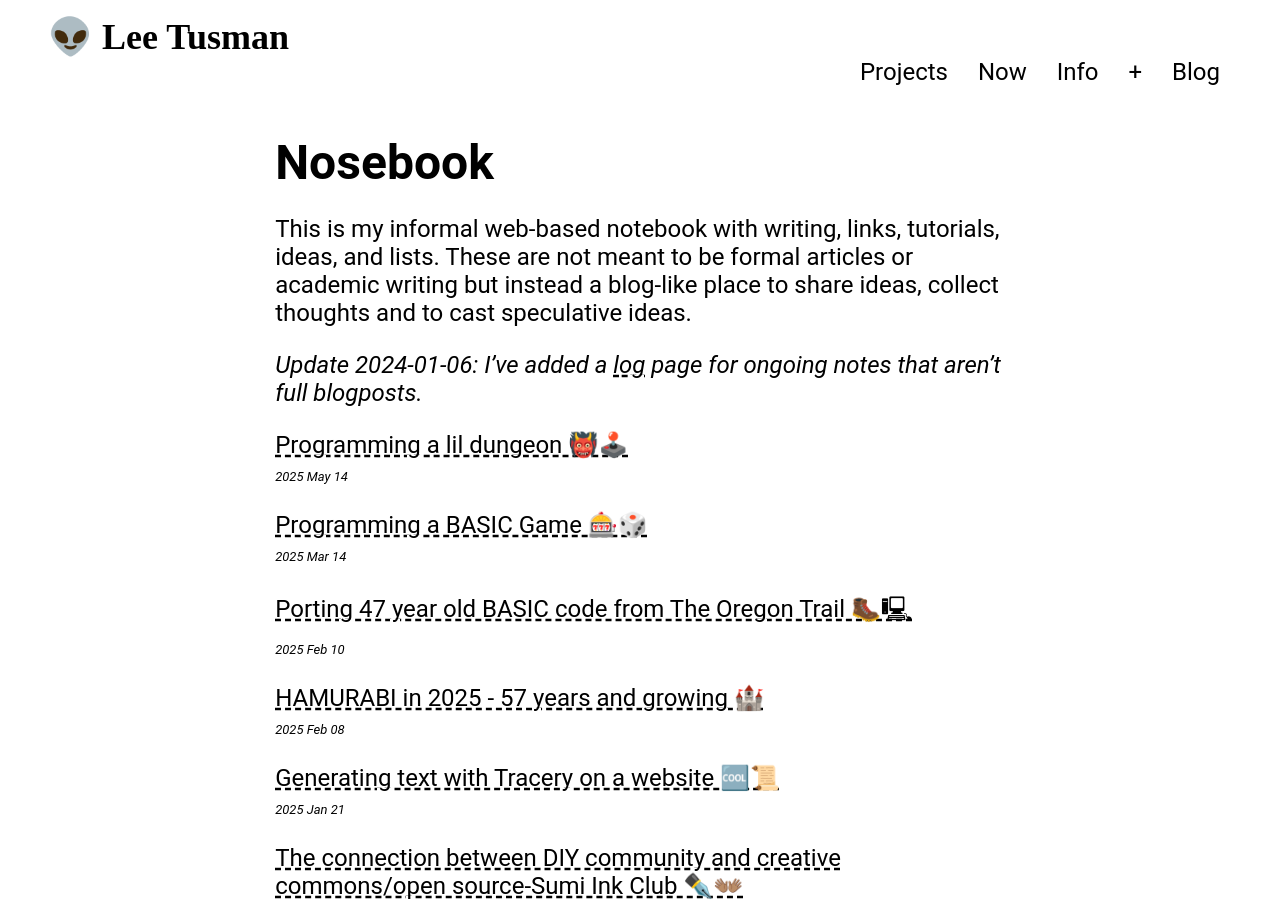
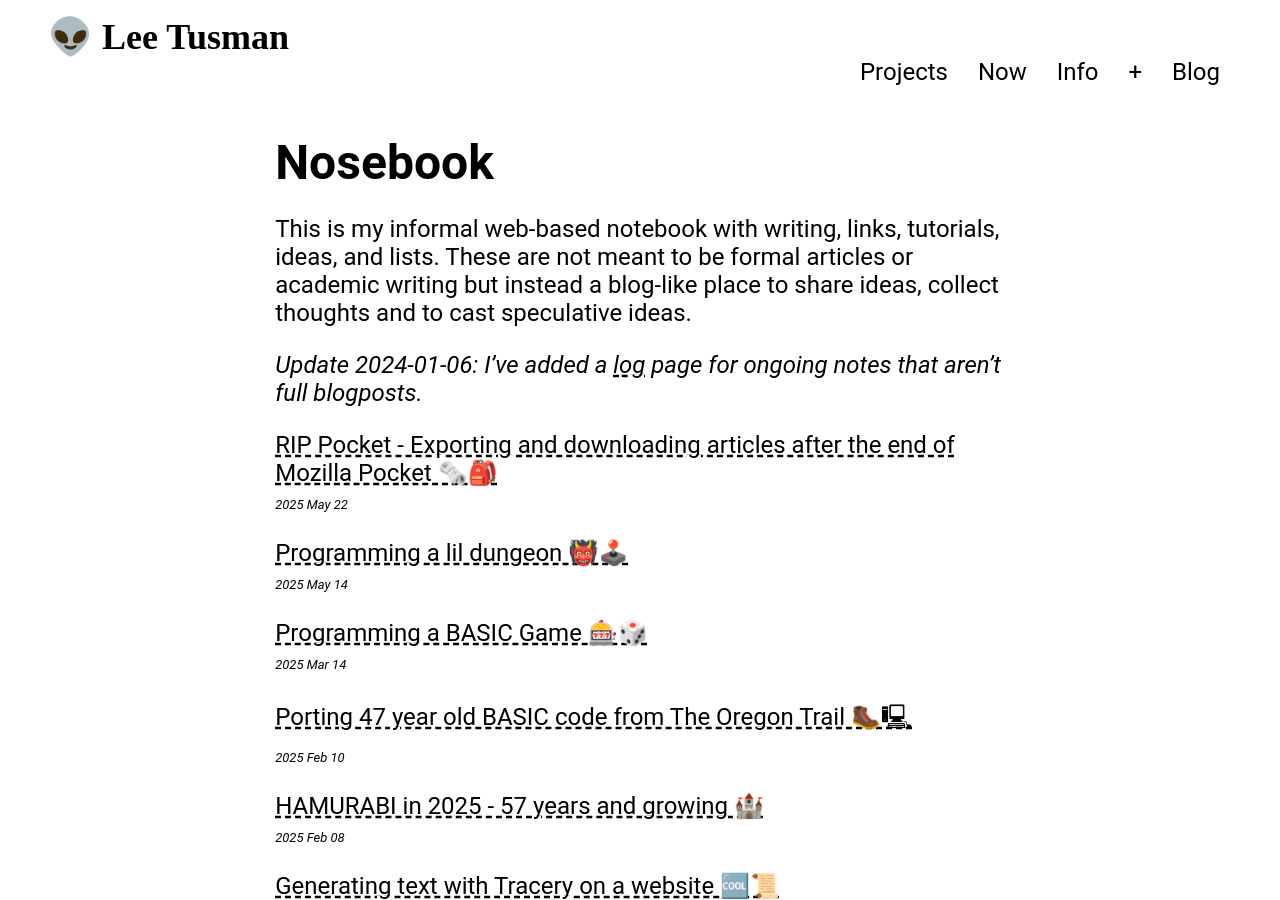
Before and after one commit to lee2sman/nosebook, a Jekyll site: the page built from index.md, in a window 1280 px wide and 900 px high. Built offline with Jekyll 4.4.1, drawn with Linux system fonts in a browser that asks for light colours; some web fonts are replaced; some of the changed lines change nothing that is shown.

Commit message:
add rip-pocket

````diff
--- /dev/null
+++ b/_posts/2025-05-22-rip-pocket.md
@@ -0,0 +1,83 @@
+---
+layout: post
+title: RIP Pocket - Exporting and downloading articles after the end of Mozilla Pocket 🗞️🎒
+categories: [open source, programming]
+---
+
+Today Mozilla made an [announcement](https://getpocket.com/farewell) they're winding down Pocket. Pocket was originally Read-It-Later, a browser extension from 2007 that saved articles for later reading, and then rendered them through Reader mode. I used to use Read-It-Later and was bummed when they were sold as I knew that the service would change.
+
+Sure enough, Mozilla added on some options. Thankfully they left alone the basic service for free, but offered freemium services that let you change the font and other display items. In the past couple years Mozilla started to offer alternative article suggestions on the landing page, which I **never** found useful. Think listicle type articles.
+
+> While Pocket is shutting down, Mozilla continues with our commitment to high-quality content recommendations in Firefox. We take an “algotorial” approach to curating the best of the web for the millions of users who make Firefox their window to the internet. We use machine learning algorithms to scour the internet for high quality content that will appeal to Firefox’s large and diverse user base, while relying on a human editorial team to provide oversight to ensure that the recommendations on Firefox New Tab are trustworthy, engaging, and high quality.
+
+Gross. I'm not looking for 'algotorial'. I'm assuming they had some business model in mind with that part such as advertorial placement, perhaps selling analytics. I don't know. The core service: saving articles for reading later in a clean interface is all I wanted. Maybe you could focus on that?
+
+So several years ago I made [Bookmobile](https://tildegit.org/exquisitecorp/bookmobile), a command line tool that takes article URLs and processes an article with Reader mode and exports simplified html, markdown, re-themed html/css or epub files depending on whether you want to read on an ebook reader, your computer, or what-have-you. While not as easy as an integrated browser button to save articles, Bookmobile works well enough. I've used it for years. The main reason I continued to use Pocket was because my Kobo ebook reader that I purchased last summer has Pocket integrated, which allows wifi based loading of new articles. Without that, I believe I have to download my articles saved through Bookmobile to my hard drive, then move them to the Kobo's microSD card and plug them into the Kobo. It's not the end of the world, but it is a couple extra steps.
+
+I just want to point out there is [Wallabag](https://wallabag.org/), a Pocket-like alternative that has a hosted service as well as open source self-hosted versions and can work with feed readers. I do not believe that works on my e-reader, but it is an intriguing tool.
+
+With the announcement of Pocket's winding down I decided to build a bulk article downloader using Bookmobile. You can request an [export](https://support.mozilla.org/en-US/kb/exporting-your-pocket-list) of your Pocket list, which comes as a downloadable CSV data file consisting of article titles (sometimes), URL of each article, and maybe your tags.
+
+My script runs through your list of articles and exports them in mass. Unfortunately, Pocket isn't giving up their copies of the saved articles, so if an article is missing from the web now, my program won't be able to retrieve it (unless I figured out a simple way to add in Wayback machine mode I guess).
+
+My [convert-pocket](https://tildegit.org/exquisitecorp/bookmobile/src/branch/pocket-export/convert-pocket.fish) script is online in a git branch and ready for use by commandline programmers. It requires downloading Bookmobile to run, which has dependencies on pandoc and rdrview. I may go back and build more documentation and tooling if anyone requests it, but for now I think it's okay as is.
+
+## Steps to download your articles from Pocket using Bookmobile and the Convert-Pocket script
+
+### Setup
+
+1. [Download Bookmobile](https://tildegit.org/exquisitecorp/bookmobile/)
+2. Install needed programs fish shell, pandoc, and rdrview if needed. All are available in most Linux distributions and Mac via Homebrew. If needed, these can also be built from source.
+3. Download the [Convert Pocket](https://tildegit.org/exquisitecorp/bookmobile/src/branch/pocket-export/convert-pocket.fish) script and place in the Bookmobile directory.
+4. Request an [export](https://getpocket.com/export) of your Pocket articles. It will send you a link to download a zip file. Open that up and save to the Bookmobile directory.
+
+By default, the Convert Pocket script will download and convert each article to a local reader-mode html file. If you want to instead save the files as epub for an ebook reader, be sure to change line 27 to:
+
+```fish
+    ./bookmobile $line --format epub --output pocket-articles/
+```
+
+Other options include *html*, which saves the original html file unchanged (not reader mode), and *markdown* which saves a simplified markdown file.
+
+### Bulk download
+
+Run the Convert pocket script from the bookmobile directory. It will create a *pocket-articles* directory and place the downloaded article files in there.
+
+```sh
+fish convert-pocket.fish pocketfile.csv
+```
+
+Replace pocketfile.csv with the name of your data file of articles.
+
+If you have a lot of articles it could take a VERY long time. Bookmobile is verbose so you'll see each step it takes and whether it's successful at finding the article and converting it or not.
+
+I hope this was useful for someone. It was certainly very useful for me.
+
+## How it works
+
+The first step was to parse Pocket's export data file, which consists of a comma-separated file with headers. Parsing data is not trivial and warnings about parsing abound on the internet. I noticed the CSV file sometimes had titles for articles and other times it didn't. So I couldn't just grab the second comma-separated value on each line for example. When I posted about this to Mastodon Darius Kazemi gave me the suggestion of just splitting the CSV file by comma first. So I did that, and then just save lines beginning with http in the resulting list.
+
+```fish
+cat $argv | sed 's/,/\
+/g' | grep 'http*' | uniq > list.txt
+```
+
+Then I created a list out of those article URLs.
+
+```fish
+set a (string split " " (cat list.txt))
+```
+
+And finally we process them.
+
+```fish
+mkdir -p pocket-articles
+ for line in $a
+   echo -e "\nProcessing $line..."
+   ./bookmobile $line --format reader --output pocket-articles/
+end
+```
+
+This iteratively runs through our list saving the reader html version of all of the articles to our pocket-articles folder.
+
+Bookmobile is [available online](https://tildegit.org/exquisitecorp/bookmobile), along with [Convert Pocket](https://tildegit.org/exquisitecorp/bookmobile/src/branch/pocket-export/convert-pocket.fish).
--- a/log.md
+++ b/log.md
@@ -7,6 +7,10 @@ permalink: /log/
 # Log
 
 *This is a page for ongoing tiny updates on my projects and research, including technical notes, code, and screenshots of work in progress.*
+
+## 2025-05-22
+
+I read Mozilla's announcement today they are winding down Pocket, which I've used off and on since 2016 as a read-it-later article service. It was especially convenient on my phone on the subway, or to read on my Kobo e-ink reader since it was integrated. I've already created [Bookmobile](https://tildegit.org/exquisitecorp/bookmobile/) in the past, and today with some help from the internet I added on an additional script that can bulk download articles from one's exported Pocket list of articles. Thanks to Darius for a simple parsing suggestion. RIP Pocket. [Full writeup](https://leetusman.com/nosebook/rip-pocket) on the blog.
 
 ## 2025-05-21
 
````
